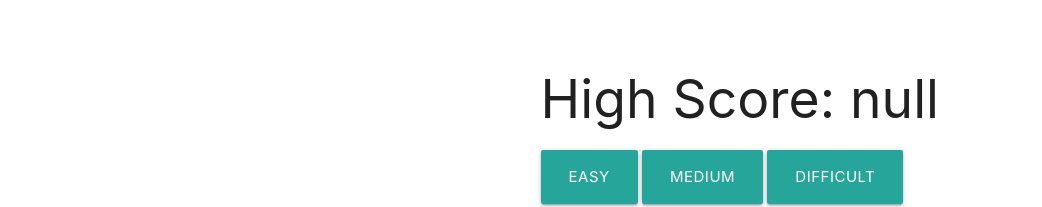
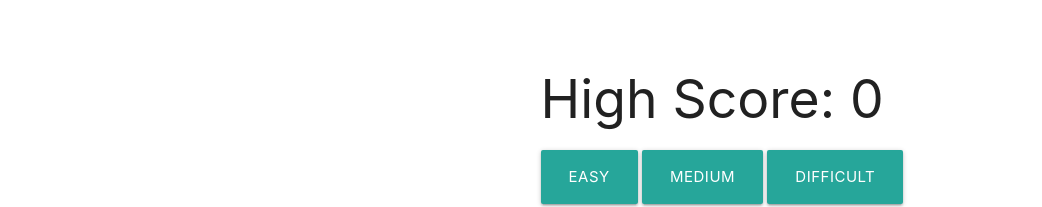
Before and after one commit to mukul2310/snake-game, a plain HTML site: page index.html in a window 1280 px wide. Both pictures are taken after a click on the link "EASY". Shown: the part 742-949 px from the top of the page, without its empty margins (0-1042 px from the left). Drawn offline with nearby package versions, Linux system fonts and the light colour scheme.

Commit message:
fixed high score bug

```diff
--- a/index.html
+++ b/index.html
@@ -48,10 +48,10 @@
       {
         init();
         draw();
-        if(localStorage.getItem("high_score")==null)
-        $("#high_score").html('High Score: '+0);
+        if(sessionStorage.getItem("high_score")==null)
+            $("#high_score").html('High Score: '+0);
         else
-        $("#high_score").html('High Score: '+localStorage.getItem("high_score"));
+            $("#high_score").html('High Score: '+sessionStorage.getItem("high_score"));
       });
 </script>
 </html>
--- a/main.js
+++ b/main.js
@@ -130,10 +130,10 @@ function gameloop()
 {
     if (game_over)
     {
-        let lastHighScore=localStorage.getItem("high_score");
-        if(lastHighScore!=null&& score>lastHighScore)
-            localStorage.setItem("high_score",score);
-        $("#high_score").html('High Score: '+localStorage.getItem("high_score"));
+        let lastHighScore=sessionStorage.getItem("high_score");
+        if(lastHighScore==null || score>lastHighScore)
+            sessionStorage.setItem("high_score",score);
+        $("#high_score").html('High Score: '+sessionStorage.getItem("high_score"));
         clearInterval(f);
         alert("game over");
     }
```
